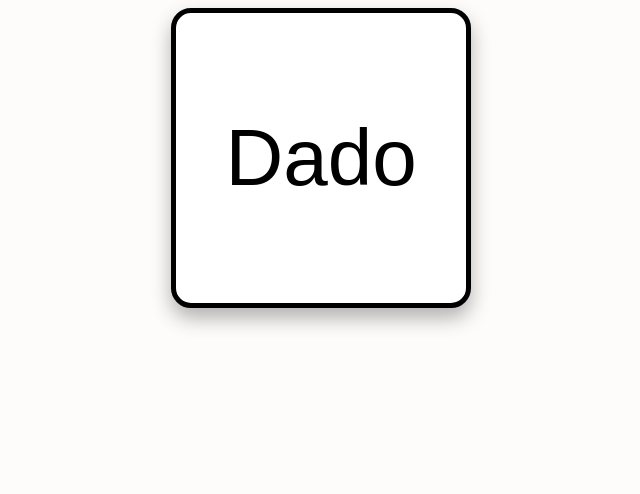
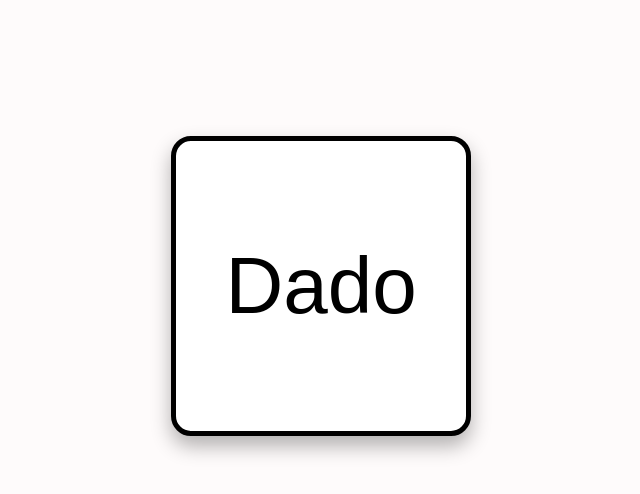
Before and after one commit to maikel50/eoi-test-js, a website built with Vite: page src/index.html in a window 1280 px wide. Shown: the whole page, without its empty margins (319-959 px from the left). Built offline with nearby package versions, Linux system fonts and the light colour scheme.

Commit message:
dado v1.1 terminado

```diff
--- a/src/index.css
+++ b/src/index.css
@@ -7,6 +7,7 @@ body {
 }
 
 .dado{
+  margin-top: 8rem;
   background-color: white;
   width: 300px;
   height: 300px;
--- a/src/index.html
+++ b/src/index.html
@@ -5,7 +5,7 @@
   <meta charset="UTF-8">
   <meta http-equiv="X-UA-Compatible" content="IE=edge">
   <meta name="viewport" content="width=device-width, initial-scale=1.0">
-  <title>Document</title>
+  <title>DADO</title>
   <link rel="stylesheet" href="./index.css">
   <script type="module" src="./index.js"></script>
 </head>
```
